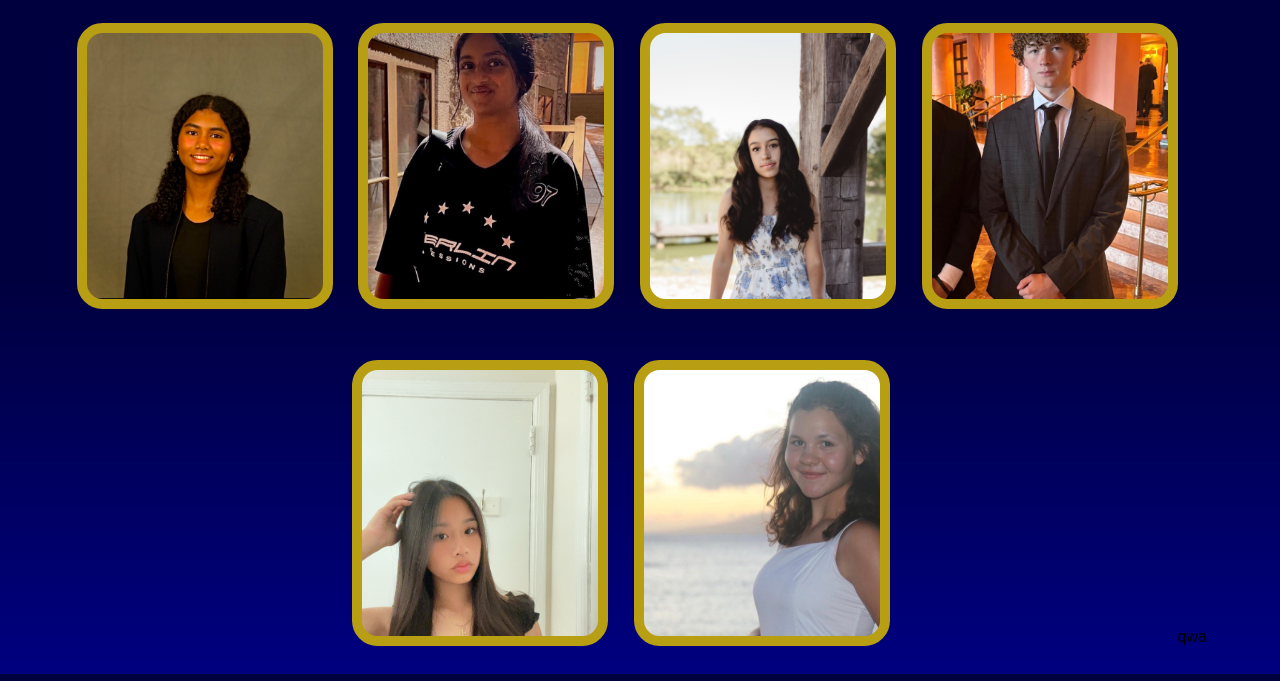
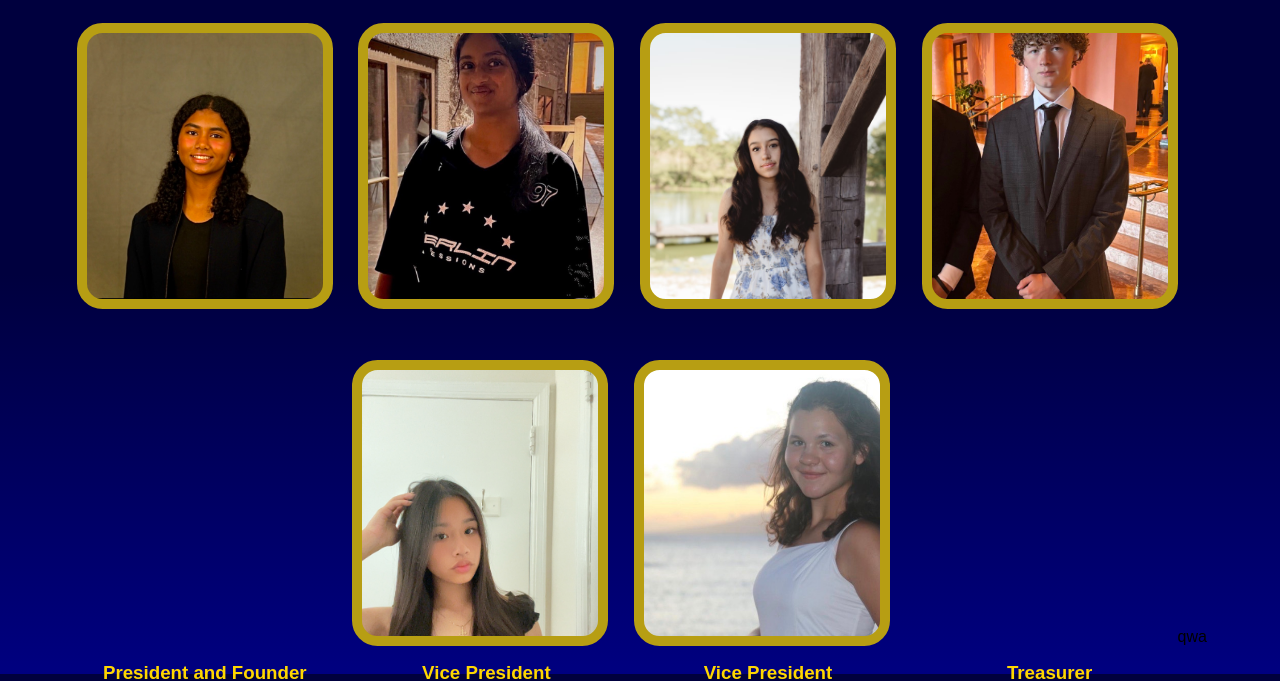
Before and after one commit to kuruvillageorge2014-ctrl/lightforlaw.github.io, a plain HTML site: page about us.html in a window 1280 px wide. Shown: the part 126-807 px from the top of the page. Drawn offline with Linux system fonts and the light colour scheme; a web font is replaced by a local one.

Commit message:
Update about us.css
fixing the code

```diff
--- a/about us.css
+++ b/about us.css
@@ -106,7 +106,7 @@ body{
     float: left;
 }
 .BOF5{
-    margin-top: 22.3vw;
+    clear: both;
     text-align: center;
     color: gold;
 }
```
